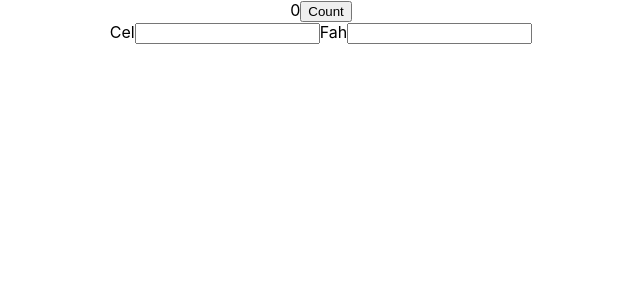
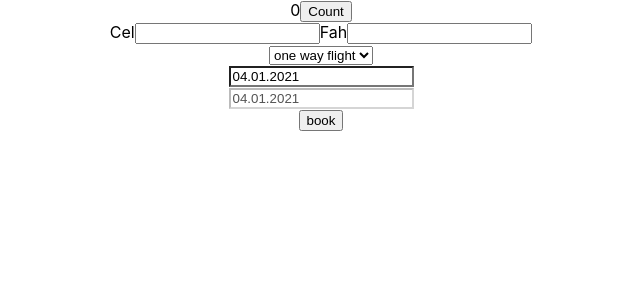
Before and after one commit to violeine/7react, a React (Create React App) app: page / in a window 1280 px wide. Shown: the top 300 px of the page, without its empty margins (319-959 px from the left). Built offline with nearby package versions, Linux system fonts and the light colour scheme.

Commit message:
book flight

```diff
--- a/package.json
+++ b/package.json
@@ -6,6 +6,7 @@
     "@testing-library/jest-dom": "^5.11.4",
     "@testing-library/react": "^11.1.0",
     "@testing-library/user-event": "^12.1.10",
+    "eslint": "^7.18.0",
     "react": "^17.0.1",
     "react-dom": "^17.0.1",
     "react-scripts": "4.0.1",
--- a/src/App.js
+++ b/src/App.js
@@ -1,13 +1,15 @@
-import logo from './logo.svg';
-import './App.css';
-import {Counter} from './Counter.js';
-import {TempConv} from './TempConv.js';
+import logo from "./logo.svg";
+import "./App.css";
+import { Counter } from "./Counter.js";
+import { TempConv } from "./TempConv.js";
+import { BookFlight } from "./BookFlight.js";
 
 function App() {
   return (
     <div className="App">
-      <Counter/>
-      <TempConv/>
+      <Counter />
+      <TempConv />
+      <BookFlight />
     </div>
   );
 }
--- /dev/null
+++ b/src/BookFlight.js
@@ -0,0 +1,100 @@
+import { useState } from "react";
+
+export function BookFlight() {
+  const [flightType, setFlightType] = useState("one-way");
+  const [flightDate, setFlightDate] = useState(parseDate(new Date()));
+  const [returnFlightDate, setReturnFlightDate] = useState(
+    parseDate(new Date()),
+  );
+  return (
+    <div>
+      <select
+        onChange={(e) => {
+          setFlightType(e.target.value);
+        }}
+      >
+        <option value="one-way">one way flight</option>
+        <option value="two-way">two way flight</option>
+      </select>
+      <br />
+      <DateInput value={flightDate} update={setFlightDate} /> <br />
+      <DateInput
+        type="text"
+        value={returnFlightDate}
+        update={setReturnFlightDate}
+        disabled={flightType == "one-way" ? true : false}
+      />
+      <br />
+      <button
+        disabled={(function () {
+          if (flightType == "one-way")
+            if (!isValidDate(flightDate)) return true;
+            else return false;
+          if (flightType == "two-way")
+            if (
+              !isValidDate(flightDate) ||
+              !isValidDate(returnFlightDate) ||
+              !isValidFlight(flightDate, returnFlightDate)
+            )
+              return true;
+          return false;
+        })()}
+      >
+        book
+      </button>
+    </div>
+  );
+}
+
+function pad(num) {
+  return num > 9 ? num : "0" + num;
+}
+
+function parseDate(d) {
+  const date = new Date(d);
+  if (date === "Invalid Date") return d;
+  const month = date.getMonth() + 1;
+  const year = date.getFullYear();
+  const day = date.getDay();
+  return [pad(day), pad(month), year].join(".");
+}
+
+function isValidDate(str) {
+  const [d, m, y] = str.split(".");
+  if (
+    d.length != 2 ||
+    m.length != 2 ||
+    y.length != 4 ||
+    new Date([m, d, y].join("/")) == "Invalid Date"
+  )
+    return false;
+  return true;
+}
+
+function isValidFlight(flight, retFlight) {
+  const [d1, m1, y1] = flight.split(".");
+  const t1 = new Date([m1, d1, y1].join(".")).getTime();
+  const [d2, m2, y2] = retFlight.split(".");
+  const t2 = new Date([m2, d2, y2].join(".")).getTime();
+  return t2 - t1 < 0 ? false : true;
+}
+
+function DateInput(props) {
+  const [err, setErr] = useState(false);
+  const { value, update } = props;
+  return (
+    <>
+      <input
+        {...props}
+        type="text"
+        value={value}
+        onChange={(e) => {
+          if (!isValidDate(e.target.value)) setErr(true);
+          else setErr(false);
+          update(e.target.value);
+        }}
+        style={{ backgroundColor: err ? "red" : "white" }}
+      />
+    </>
+  );
+}
```
Also changed, not shown: src/TempConv.js (+19 -18 lines), 1 other file (tests, documents, lock files or other folders).
